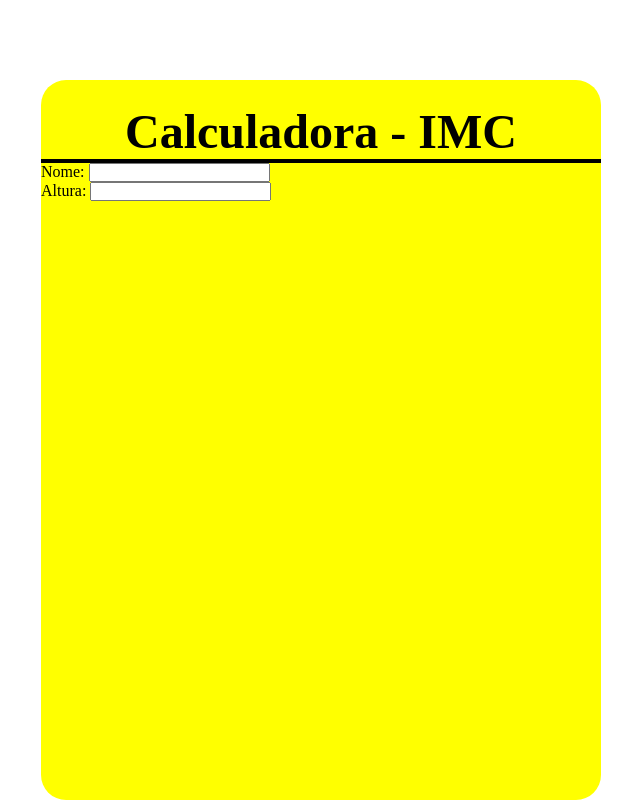
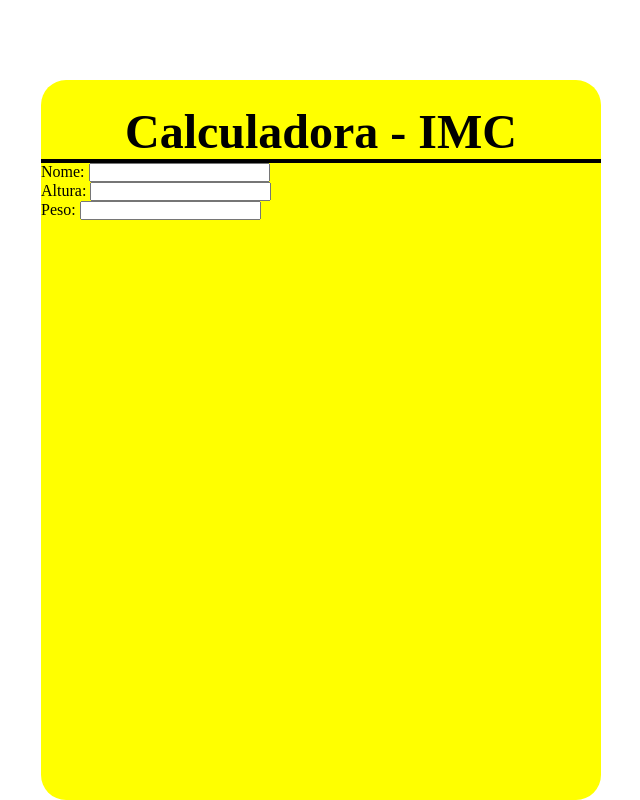
Before and after one commit to HigorChagas/calculo-imc, a plain HTML site: page imc.html in a window 1280 px wide. Shown: the whole page, without its empty margins (319-959 px from the left). Drawn offline with Linux system fonts and the light colour scheme.

Commit message:
criando layout da calculadora

```diff
--- a/imc.html
+++ b/imc.html
@@ -21,7 +21,12 @@
                 </div>
                 <div class="campo">
                     <label for="altura">Altura: </label>
-                    <input type="number" name="" </div>
+                    <input type="number" name="altura" id="altura">
+                </div>
+                <div class="campo">
+                    <label for="peso">Peso: </label>
+                    <input type="number" name="peso" id="peso">
+                </div>
             </form>
         </div>
     </div>
```
